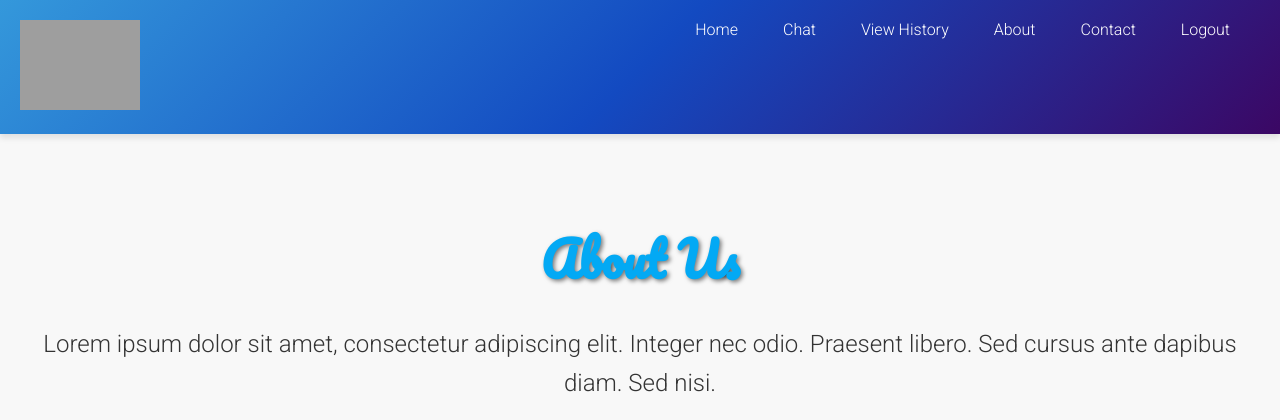
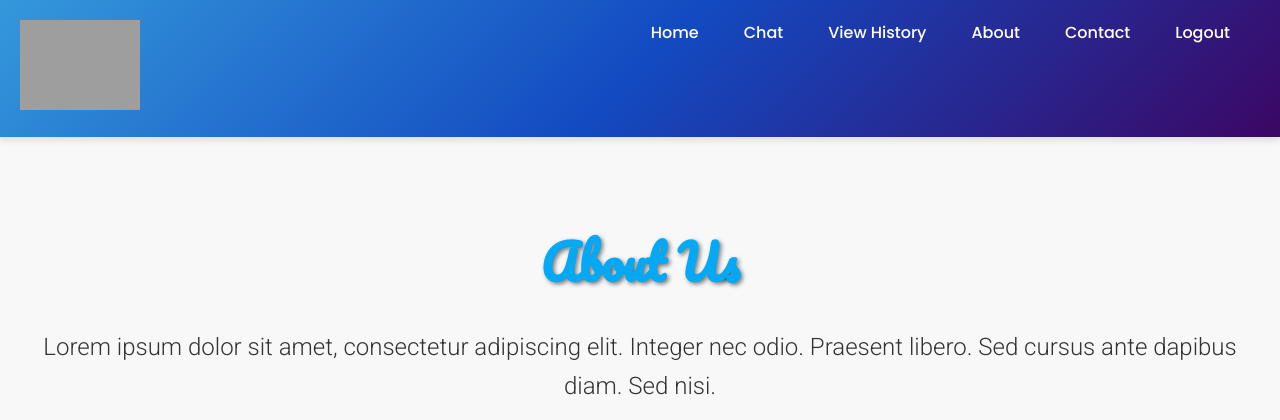
Before and after one commit to HamzaSajjad141/FYP_OASIS_LEARNING, a Django app: page /About/ in a window 1280 px wide. Shown: the top 420 px of the page. Run offline with Django 4.2, Linux system fonts and the light colour scheme; grey boxes are pictures that could not be loaded.

Commit message:
add poppins font

```diff
--- a/oasisProject/oasisApp/templates/About.html
+++ b/oasisProject/oasisApp/templates/About.html
@@ -6,6 +6,7 @@
     <meta name="viewport" content="width=device-width, initial-scale=1.0">
     <title>Oasis Learning - About Us</title>
     <link rel="stylesheet" href="https://fonts.googleapis.com/css2?family=Pacifico&family=Roboto:wght@300&display=swap">
+    <link rel="stylesheet" href="https://fonts.googleapis.com/css2?family=Poppins:wght@500&display=swap">
     <style>
         body {
             font-family: 'Roboto', sans-serif;
@@ -16,6 +17,7 @@
 
         .navbar {
             background: linear-gradient(135deg, #3498db, #134ac1, #3b0764);
+            font-family: 'Poppins', sans-serif;  /* Add Poppins font to navbar */
             color: white;
             padding: 20px;
             display: flex;
--- a/oasisProject/oasisApp/templates/Contact.html
+++ b/oasisProject/oasisApp/templates/Contact.html
@@ -6,6 +6,7 @@
     <meta name="viewport" content="width=device-width, initial-scale=1.0">
     <title>Oasis Learning - Contact Us</title>
     <link rel="stylesheet" href="https://fonts.googleapis.com/css2?family=Pacifico&family=Roboto:wght@300&display=swap">
+    <link rel="stylesheet" href="https://fonts.googleapis.com/css2?family=Poppins:wght@500&display=swap">
     <style>
         body {
             font-family: 'Roboto', sans-serif;
@@ -16,6 +17,7 @@
 
         .navbar {
             background: linear-gradient(135deg, #3498db, #134ac1, #3b0764);
+            font-family: 'Poppins', sans-serif;  /* Add Poppins font to navbar */
             color: white;
             padding: 20px;
             display: flex;
--- a/oasisProject/oasisApp/templates/Viewhistory.html
+++ b/oasisProject/oasisApp/templates/Viewhistory.html
@@ -6,6 +6,7 @@
     <meta name="viewport" content="width=device-width, initial-scale=1.0">
     <title>Oasis Learning - View History</title>
     <link rel="stylesheet" href="https://fonts.googleapis.com/css2?family=Pacifico&family=Roboto:wght@300&display=swap">
+    <link rel="stylesheet" href="https://fonts.googleapis.com/css2?family=Poppins:wght@500&display=swap">
     <style>
         body {
             font-family: 'Roboto', sans-serif;
@@ -16,6 +17,7 @@
 
         .navbar {
             background: linear-gradient(135deg, #3498db, #134ac1, #3b0764);
+            font-family: 'Poppins', sans-serif;  /* Add Poppins font to navbar */
             color: white;
             padding: 20px;
             display: flex;
```
